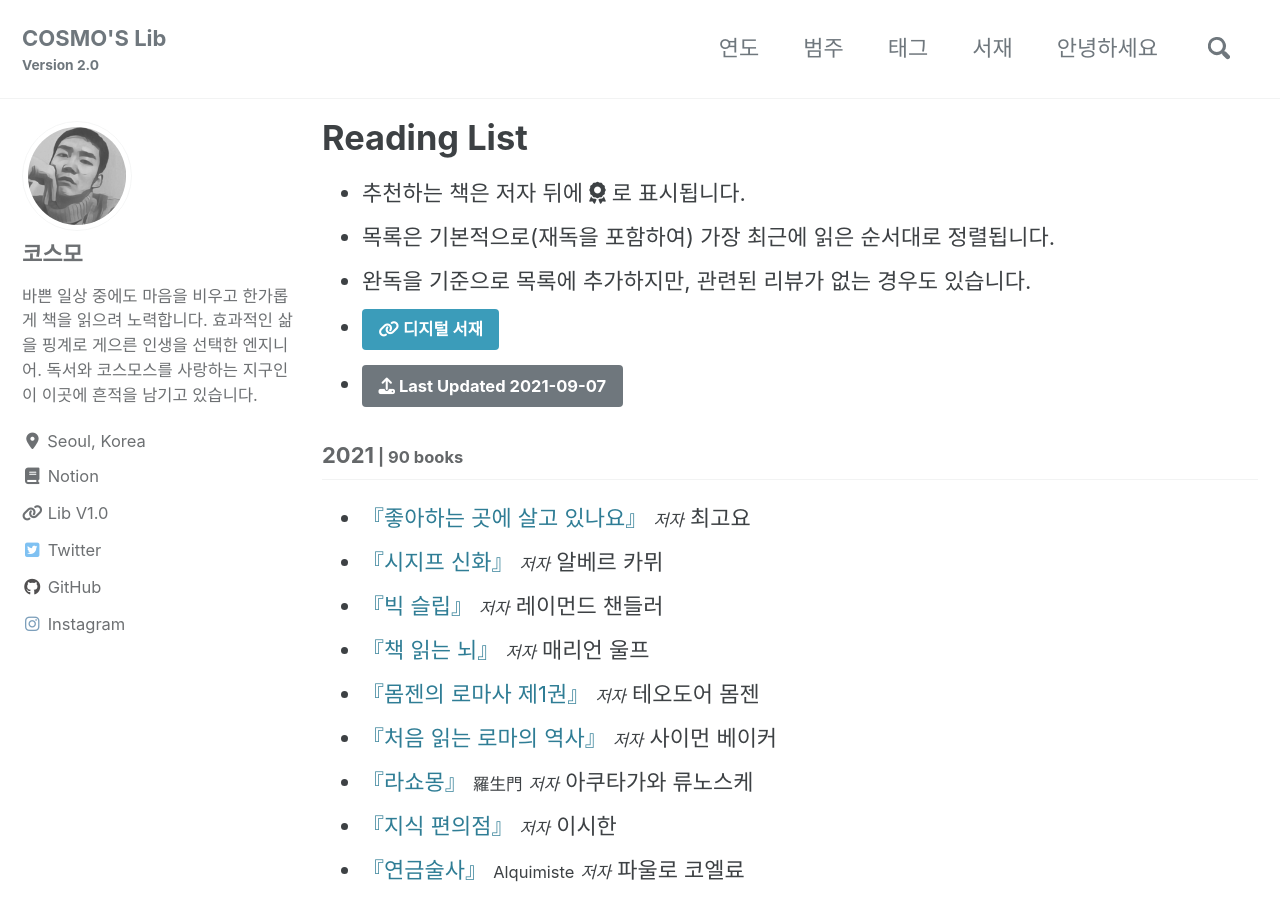
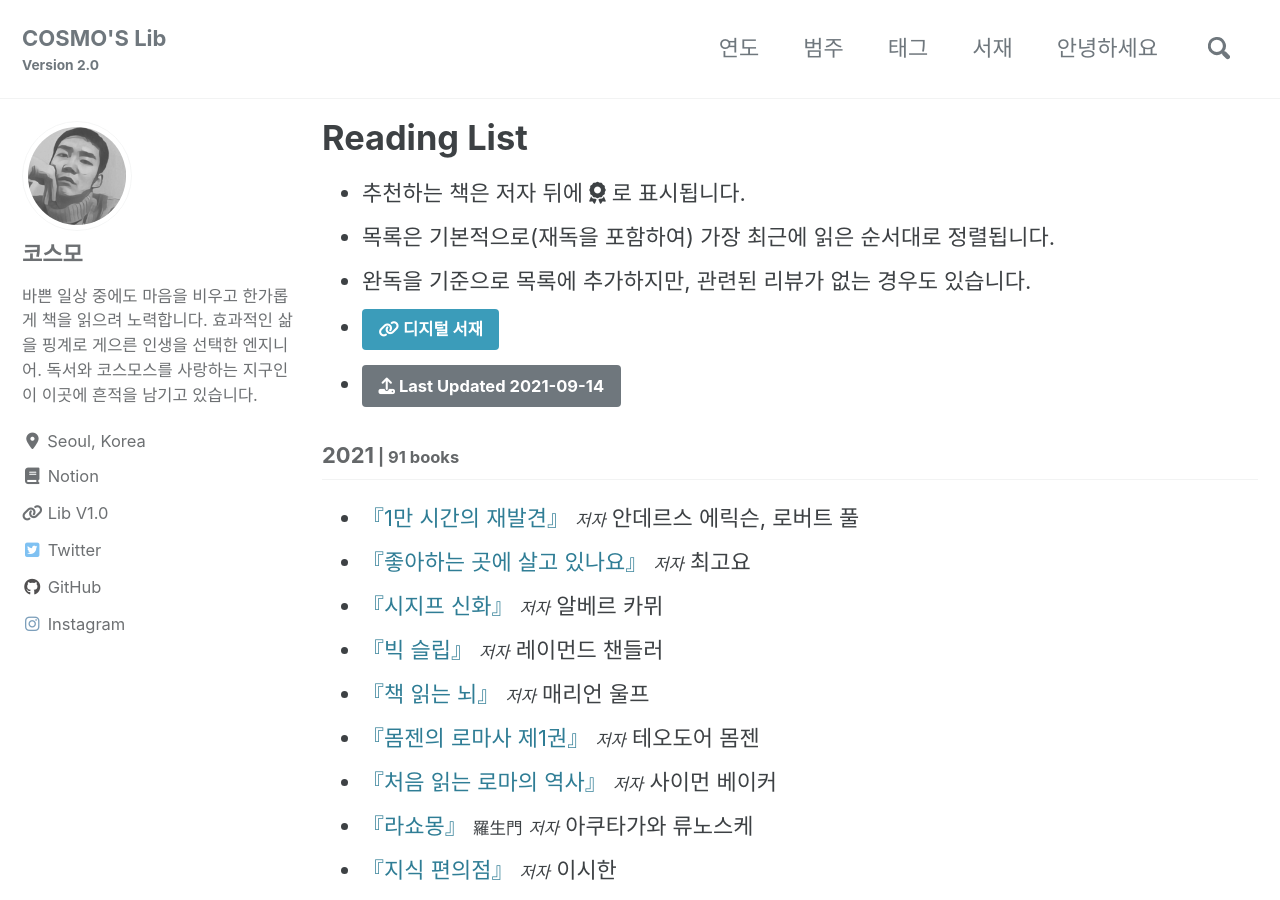
Before and after one commit to deftone2000/cosmo-s-archive, a Jekyll site: the page built from _pages/reading-list.html, in a window 1280 px wide and 900 px high. Built offline with Jekyll 4.4.1, drawn with Linux system fonts in a browser that asks for light colours; cached includes are drawn as plain includes; nearby versions of some CDN libraries; comment, search, counter and statistics services are not loaded; a style sheet for code colours, icons or effects is not loaded.

Commit message:
no message

```diff
--- a/_data/reading.yml
+++ b/_data/reading.yml
@@ -1,8 +1,18 @@
-lastupdate: 2021-09-07
+lastupdate: 2021-09-14
 
 list:
   - year: "2021"
     books:
+
+      - title: "1만 시간의 재발견"
+        ori_title:
+        author: 안데르스 에릭슨, 로버트 풀
+        post_title:
+        cover:
+        trans: 강혜정
+        pub:
+        pub_info:
+        post_link:
 
       - title: "좋아하는 곳에 살고 있나요"
         ori_title:
```
